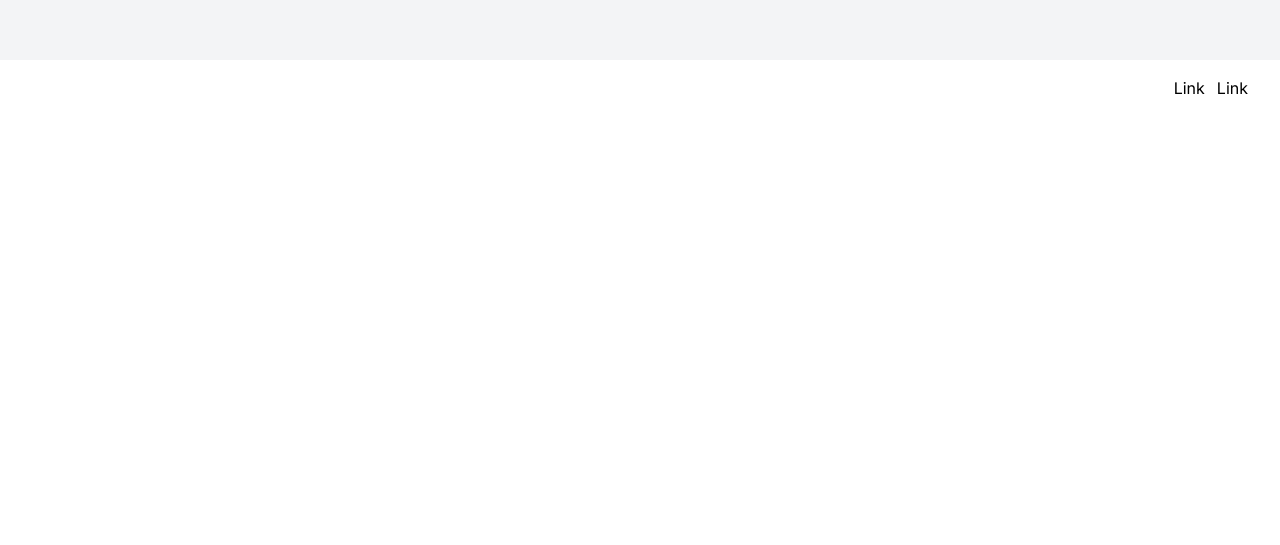
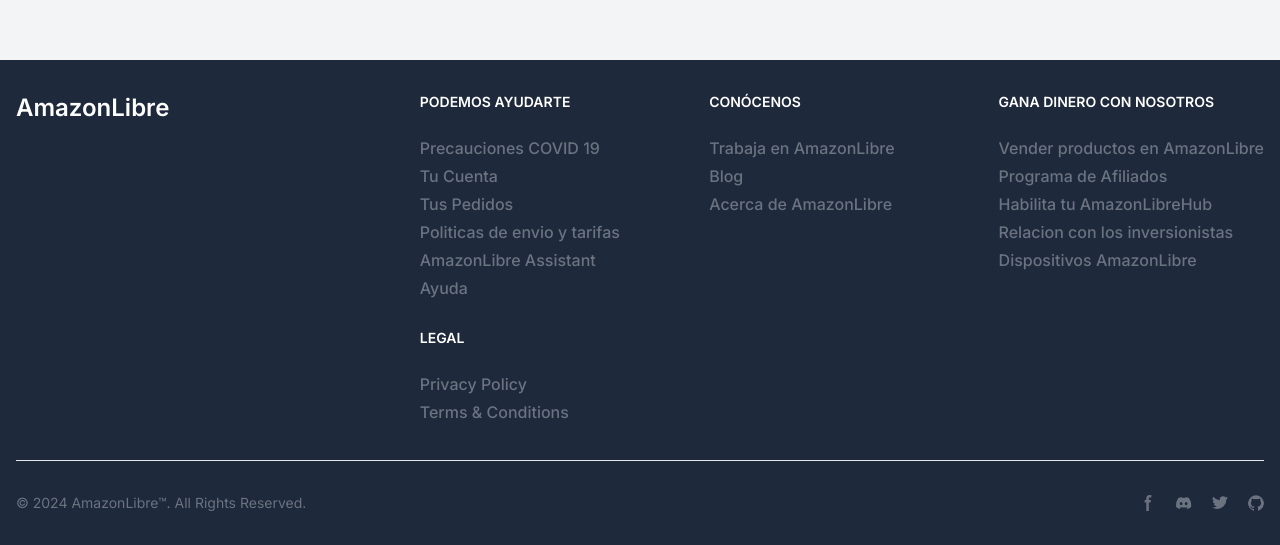
Before and after one commit to lucastamburlini/amazonLibre, a Next.js app: page /cart in a window 1280 px wide. Shown: the part 584-1129 px from the top of the page. Before the commit the page ends 800 px from the top, so only its background shows below. Built offline with nearby package versions, Linux system fonts and the light colour scheme.

Commit message:
footer completo

```diff
--- a/app/ui/Footer.tsx
+++ b/app/ui/Footer.tsx
@@ -4,23 +4,117 @@
 
 export default function Footer() {
   return (
-    <footer className="mx-auto max-w-2xl p-4 lg:max-w-7xl lg:px-8 flex justify-end gap-3">
-      <Link
-        href={""}
-        target="_blank"
-        rel="noopener noreferrer"
-        className="hover:text-orange-500 transition-colors duration-200"
-      >
-        Link
-      </Link>
-      <Link
-        href={""}
-        target="_blank"
-        rel="noopener noreferrer"
-        className="hover:text-orange-500 transition-colors duration-200"
-      >
-        Link
-      </Link>
+    <footer className="bg-slate-800">
+        <div className="mx-auto w-full max-w-screen-xl p-4 py-6 lg:py-8">
+            <div className="md:flex md:justify-between">
+              <div className="mb-6 md:mb-0">
+                  <Link href="/" className="flex items-center">
+                      <span className="self-center text-2xl font-semibold whitespace-nowrap text-white">AmazonLibre</span>
+                  </Link>
+              </div>
+              <div className="grid grid-cols-2 gap-8 sm:gap-6 sm:grid-cols-3">
+                  <div>
+                      <h2 className="mb-6 text-sm font-semibold uppercase text-white">Podemos Ayudarte</h2>
+                      <ul className="text-gray-500 dark:text-gray-400 font-medium">
+                          <li className="mb-1">
+                              <Link href="https://www.who.int/es/emergencies/diseases/novel-coronavirus-2019?adgroupsurvey={adgroupsurvey}&gad_source=1" className="hover:underline ">Precauciones COVID 19</Link>
+                          </li>
+                          <li className="mb-1">
+                              <Link href="/login" className="hover:underline">Tu Cuenta</Link>
+                          </li>
+                          <li className="mb-1">
+                              <Link href="/dashboard" className="hover:underline">Tus Pedidos</Link>
+                          </li>
+                          <li className="mb-1">
+                              <Link href="https://www.amazon.com/-/es/gp/help/customer/display.html?nodeId=468520&ref_=footer_shiprates" className="hover:underline">Politicas de envio y tarifas</Link>
+                          </li>
+                          <li className="mb-1">
+                              <Link href="https://www.amazon.com/404" className="hover:underline">AmazonLibre Assistant</Link>
+                          </li>
+                          <li className="mb-1">
+                              <Link href="https://www.amazon.com/-/es/gp/help/customer/display.html?nodeId=508510&ref_=footer_gw_m_b_he" className="hover:underline">Ayuda</Link>
+                          </li>
+                      </ul>
+                  </div>
+                  <div>
+                      <h2 className="mb-6 text-sm font-semibold uppercase text-white">Conócenos</h2>
+                      <ul className="text-gray-500 dark:text-gray-400 font-medium">
+                          <li className="mb-1">
+                              <Link href="https://www.amazon.jobs/en/" className="hover:underline">Trabaja en AmazonLibre</Link>
+                          </li>
+                          <li className="mb-1">
+                              <Link href="https://www.aboutamazon.com/" className="hover:underline">Blog</Link>
+                          </li>
+                          <li className="mb-1">
+                              <Link href="https://www.aboutamazon.com/" className="hover:underline">Acerca de AmazonLibre</Link>
+                          </li>
+                      </ul>
+                  </div>
+                  <div>
+                      <h2 className="mb-6 text-sm font-semibold uppercase text-white">Gana dinero con nosotros</h2>
+                      <ul className="text-gray-500 dark:text-gray-400 font-medium">
+                          <li className="mb-1">
+                              <Link href="https://sell.amazon.com/?ld=AZFSSOA&ref_=footer_soa" className="hover:underline">Vender productos en AmazonLibre</Link>
+                          </li>
+                          <li className="mb-1">
+                              <Link href="https://affiliate-program.amazon.com/" className="hover:underline">Programa de Afiliados</Link>
+                          </li>
+                          <li className="mb-1">
+                              <Link href="https://go.thehub-amazon.com/amazon-hub-locker" className="hover:underline">Habilita tu AmazonLibreHub</Link>
+                          </li>
+                          <li className="mb-1">
+                              <Link href="https://ir.aboutamazon.com/overview/default.aspx" className="hover:underline">Relacion con los inversionistas</Link>
+                          </li>
+                          <li className="mb-1">
+                              <Link href="https://www.amazon.com/-/es/gp/browse.html?node=2102313011&ref_=footer_devices" className="hover:underline">Dispositivos AmazonLibre</Link>
+                          </li>
+                      </ul>
+                  </div>
+                  <div>
+                      <h2 className="mb-6 text-sm font-semibold uppercase text-white">Legal</h2>
+                      <ul className="text-gray-500 dark:text-gray-400 font-medium">
+                          <li className="mb-1">
+                              <Link href="https://www.amazon.com/-/es/gp/help/customer/display.html?ie=UTF8&nodeId=TnACMrGVghHocjL8KB&ref_=footer_consumer_health_data_privacy" className="hover:underline">Privacy Policy</Link>
+                          </li>
+                          <li className="mb-1">
+                              <Link href="https://www.amazon.com/-/es/gp/help/customer/display.html?nodeId=508088&ref_=footer_cou" className="hover:underline">Terms &amp; Conditions</Link>
+                          </li>
+                      </ul>
+                  </div>
+              </div>
+          </div>
+          <hr className="my-6 border-gray-200 sm:mx-auto dark:border-gray-700 lg:my-8" />
+          <div className="sm:flex sm:items-center sm:justify-between">
+              <span className="text-sm text-gray-500 sm:text-center dark:text-gray-400">© 2024 <Link href="/" className="hover:underline">AmazonLibre™</Link>. All Rights Reserved.
+              </span>
+              <div className="flex mt-4 sm:justify-center sm:mt-0">
+                  <Link href="https://www.facebook.com/Amazon" className="text-gray-500 hover:text-gray-900 dark:hover:text-white">
+                      <svg className="w-4 h-4" aria-hidden="true" xmlns="http://www.w3.org/2000/svg" fill="currentColor" viewBox="0 0 8 19">
+                            <path fill-rule="evenodd" d="M6.135 3H8V0H6.135a4.147 4.147 0 0 0-4.142 4.142V6H0v3h2v9.938h3V9h2.021l.592-3H5V3.591A.6.6 0 0 1 5.592 3h.543Z" clip-rule="evenodd"/>
+                        </svg>
+                      <span className="sr-only">Facebook page</span>
+                  </Link>
+                  <Link href="https://discord.com/invite/fulfillment-by-amazon" className="text-gray-500 hover:text-gray-900 dark:hover:text-white ms-5">
+                      <svg className="w-4 h-4" aria-hidden="true" xmlns="http://www.w3.org/2000/svg" fill="currentColor" viewBox="0 0 21 16">
+                            <path d="M16.942 1.556a16.3 16.3 0 0 0-4.126-1.3 12.04 12.04 0 0 0-.529 1.1 15.175 15.175 0 0 0-4.573 0 11.585 11.585 0 0 0-.535-1.1 16.274 16.274 0 0 0-4.129 1.3A17.392 17.392 0 0 0 .182 13.218a15.785 15.785 0 0 0 4.963 2.521c.41-.564.773-1.16 1.084-1.785a10.63 10.63 0 0 1-1.706-.83c.143-.106.283-.217.418-.33a11.664 11.664 0 0 0 10.118 0c.137.113.277.224.418.33-.544.328-1.116.606-1.71.832a12.52 12.52 0 0 0 1.084 1.785 16.46 16.46 0 0 0 5.064-2.595 17.286 17.286 0 0 0-2.973-11.59ZM6.678 10.813a1.941 1.941 0 0 1-1.8-2.045 1.93 1.93 0 0 1 1.8-2.047 1.919 1.919 0 0 1 1.8 2.047 1.93 1.93 0 0 1-1.8 2.045Zm6.644 0a1.94 1.94 0 0 1-1.8-2.045 1.93 1.93 0 0 1 1.8-2.047 1.918 1.918 0 0 1 1.8 2.047 1.93 1.93 0 0 1-1.8 2.045Z"/>
+                        </svg>
+                      <span className="sr-only">Discord community</span>
+                  </Link>
+                  <Link href="https://twitter.com/amazon" className="text-gray-500 hover:text-gray-900 dark:hover:text-white ms-5">
+                      <svg className="w-4 h-4" aria-hidden="true" xmlns="http://www.w3.org/2000/svg" fill="currentColor" viewBox="0 0 20 17">
+                        <path fill-rule="evenodd" d="M20 1.892a8.178 8.178 0 0 1-2.355.635 4.074 4.074 0 0 0 1.8-2.235 8.344 8.344 0 0 1-2.605.98A4.13 4.13 0 0 0 13.85 0a4.068 4.068 0 0 0-4.1 4.038 4 4 0 0 0 .105.919A11.705 11.705 0 0 1 1.4.734a4.006 4.006 0 0 0 1.268 5.392 4.165 4.165 0 0 1-1.859-.5v.05A4.057 4.057 0 0 0 4.1 9.635a4.19 4.19 0 0 1-1.856.07 4.108 4.108 0 0 0 3.831 2.807A8.36 8.36 0 0 1 0 14.184 11.732 11.732 0 0 0 6.291 16 11.502 11.502 0 0 0 17.964 4.5c0-.177 0-.35-.012-.523A8.143 8.143 0 0 0 20 1.892Z" clip-rule="evenodd"/>
+                    </svg>
+                      <span className="sr-only">Twitter page</span>
+                  </Link>
+                  <Link href="https://github.com/lucastamburlini/amazonLibre" className="text-gray-500 hover:text-gray-900 dark:hover:text-white ms-5">
+                      <svg className="w-4 h-4" aria-hidden="true" xmlns="http://www.w3.org/2000/svg" fill="currentColor" viewBox="0 0 20 20">
+                            <path fill-rule="evenodd" d="M10 .333A9.911 9.911 0 0 0 6.866 19.65c.5.092.678-.215.678-.477 0-.237-.01-1.017-.014-1.845-2.757.6-3.338-1.169-3.338-1.169a2.627 2.627 0 0 0-1.1-1.451c-.9-.615.07-.6.07-.6a2.084 2.084 0 0 1 1.518 1.021 2.11 2.11 0 0 0 2.884.823c.044-.503.268-.973.63-1.325-2.2-.25-4.516-1.1-4.516-4.9A3.832 3.832 0 0 1 4.7 7.068a3.56 3.56 0 0 1 .095-2.623s.832-.266 2.726 1.016a9.409 9.409 0 0 1 4.962 0c1.89-1.282 2.717-1.016 2.717-1.016.366.83.402 1.768.1 2.623a3.827 3.827 0 0 1 1.02 2.659c0 3.807-2.319 4.644-4.525 4.889a2.366 2.366 0 0 1 .673 1.834c0 1.326-.012 2.394-.012 2.72 0 .263.18.572.681.475A9.911 9.911 0 0 0 10 .333Z" clip-rule="evenodd"/>
+                      </svg>
+                      <span className="sr-only">GitHub account</span>
+                  </Link>
+              </div>
+          </div>
+        </div>
     </footer>
   );
 }
```
